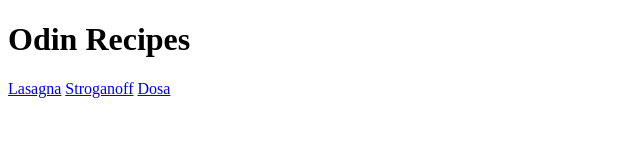
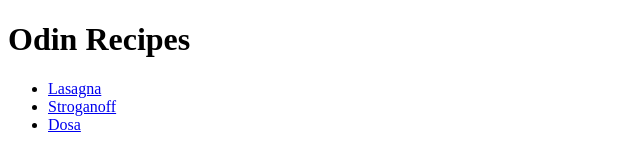
Before and after one commit to GouthamLal/odin-recipes, a plain HTML site: page index.html in a window 1280 px wide. Shown: the whole page, without its empty margins (0-640 px from the left). Drawn offline with Linux system fonts and the light colour scheme.

Commit message:
Place links to recipe pages in an unordered list

```diff
--- a/index.html
+++ b/index.html
@@ -7,9 +7,11 @@
 
     <body>
         <h1>Odin Recipes</h1>
-        <a href="./recipes/lasagna.html">Lasagna</a>
-        <a href="./recipes/stroganoff.html">Stroganoff</a>
-        <a href="./recipes/dosa.html">Dosa</a>
+        <ul>
+            <li><a href="./recipes/lasagna.html">Lasagna</a></li>
+            <li><a href="./recipes/stroganoff.html">Stroganoff</a></li>
+            <li><a href="./recipes/dosa.html">Dosa</a></li>
+        </ul>
 
     </body>
 </html>
```
